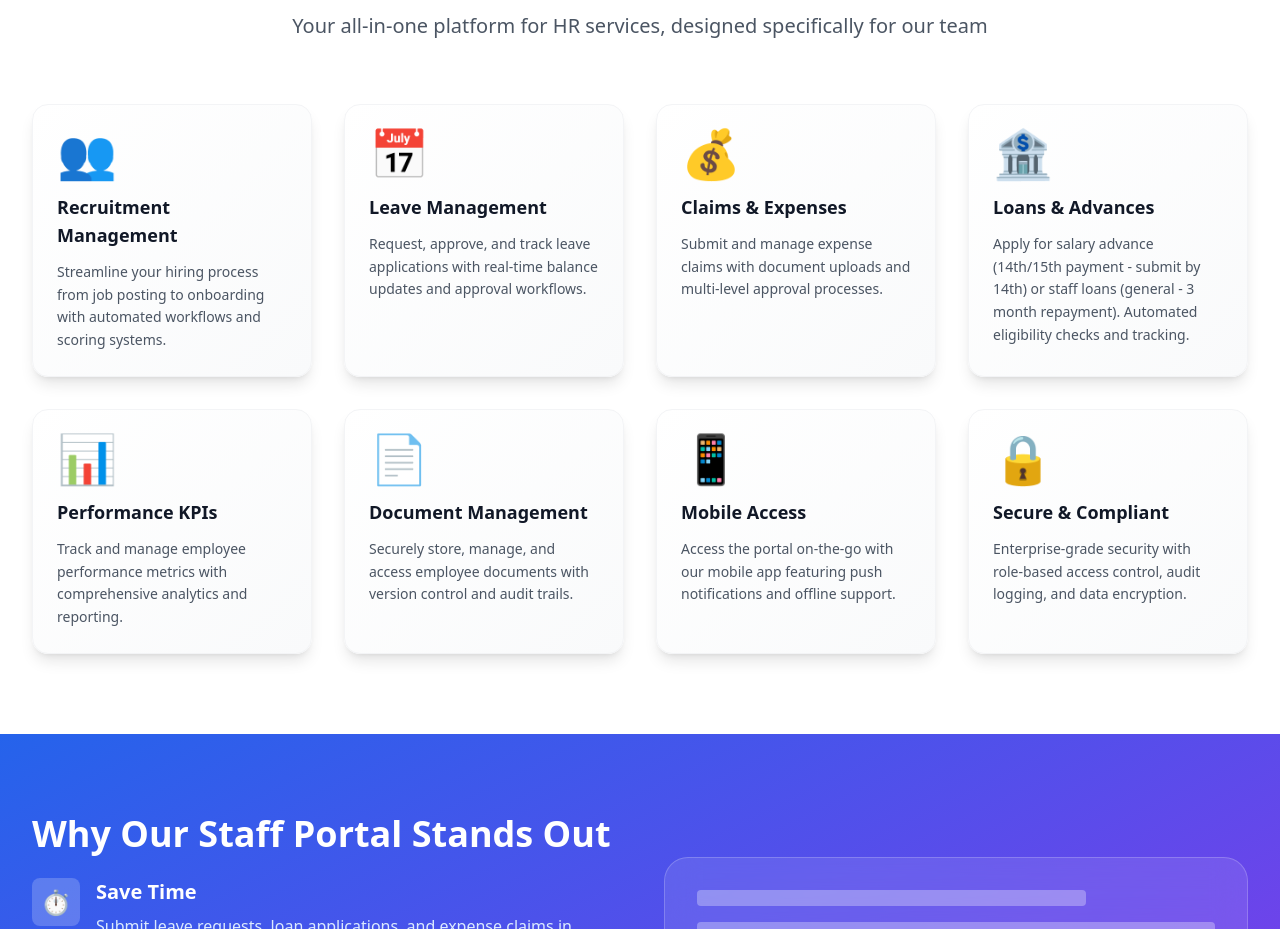
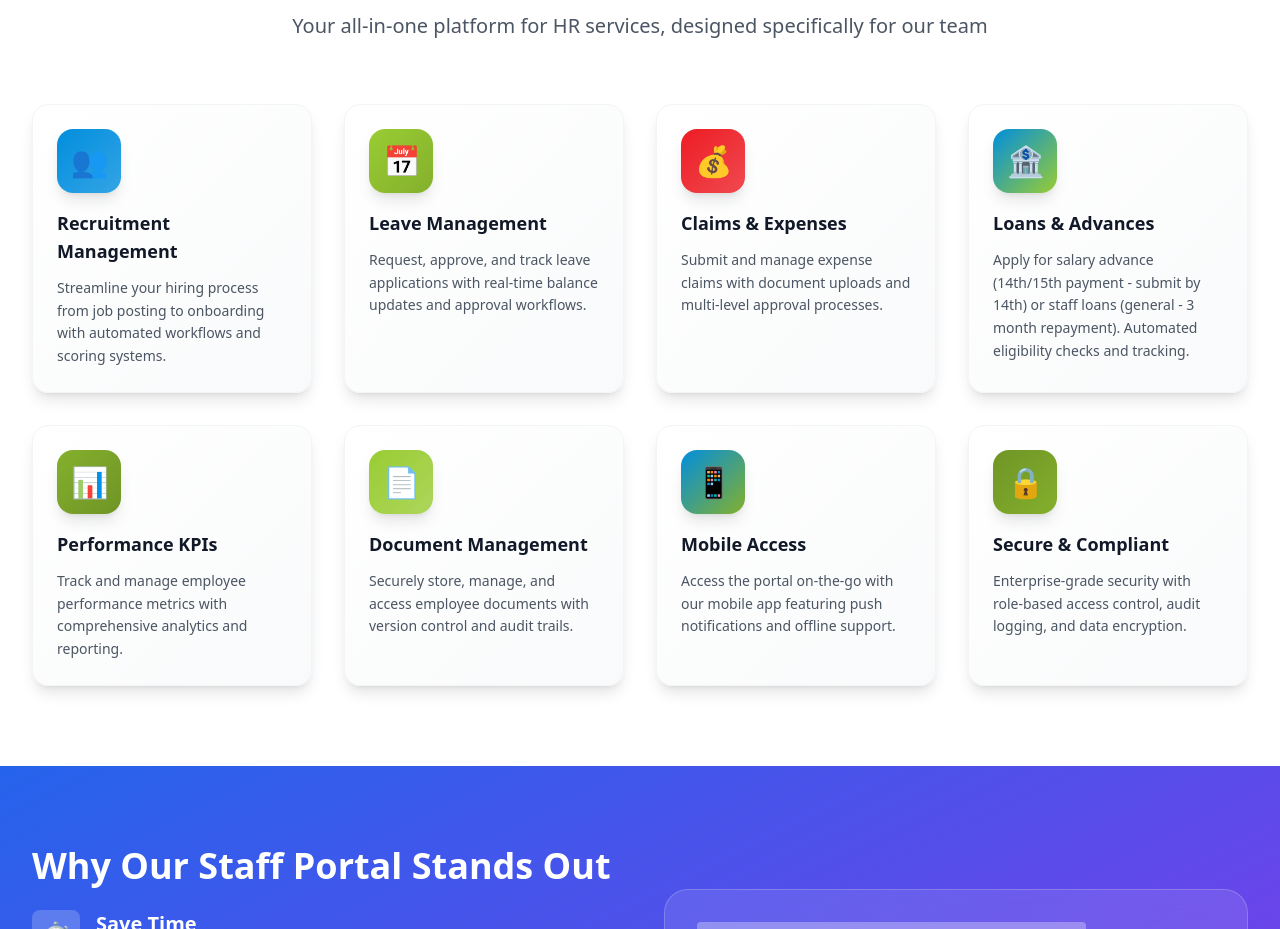
Before and after one commit to DenisMakokha/Kechita-Portal, a React (Vite) app in the folder apps/web/: page / in a window 1280 px wide. Shown: the part 840-1769 px from the top of the page. Built offline with nearby package versions, Linux system fonts and the light colour scheme.

Commit message:
feat: Add modern brand-colored icon containers for feature cards

```diff
--- a/apps/web/src/pages/Landing.tsx
+++ b/apps/web/src/pages/Landing.tsx
@@ -165,12 +165,27 @@ export default function Landing() {
           </div>
 
           <div className="grid md:grid-cols-2 lg:grid-cols-4 gap-8">
-            {features.map((feature, index) => (
+            {features.map((feature, index) => {
+              // Define brand color for each feature
+              const colors = [
+                'from-[#018ede] to-[#018ede]/80', // Blue - Recruitment
+                'from-[#99cc33] to-[#84b02c]',     // Green - Leave
+                'from-[#ed1c24] to-[#ed1c24]/80', // Red - Claims
+                'from-[#018ede] to-[#99cc33]',     // Blue-Green gradient - Loans
+                'from-[#84b02c] to-[#6f9426]',     // Dark Green - Performance
+                'from-[#99cc33] to-[#99cc33]/80', // Bright Green - Documents
+                'from-[#018ede] to-[#84b02c]',     // Blue-Green - Mobile
+                'from-[#6f9426] to-[#84b02c]'      // Dark greens - Security
+              ];
+
+              return (
                 <div
                   key={index}
-                className="p-6 bg-gradient-to-br from-white to-gray-50 rounded-2xl shadow-lg hover:shadow-2xl transition-all hover:-translate-y-2 border border-gray-100"
+                  className="p-6 bg-gradient-to-br from-white to-gray-50 rounded-2xl shadow-lg hover:shadow-2xl transition-all hover:-translate-y-2 border border-gray-100 group"
                 >
-                <div className="text-5xl mb-4">{feature.icon}</div>
+                  <div className={`w-16 h-16 rounded-2xl bg-gradient-to-br ${colors[index]} flex items-center justify-center mb-4 shadow-lg group-hover:scale-110 transition-transform`}>
+                    <span className="text-3xl">{feature.icon}</span>
+                  </div>
                   <h3 className="text-lg font-semibold text-gray-900 mb-3">
                     {feature.title}
                   </h3>
@@ -178,7 +193,8 @@ export default function Landing() {
                     {feature.description}
                   </p>
                 </div>
-            ))}
+              );
+            })}
           </div>
         </div>
       </section>
```
Lines whose indentation alone changed are shown as unchanged.
